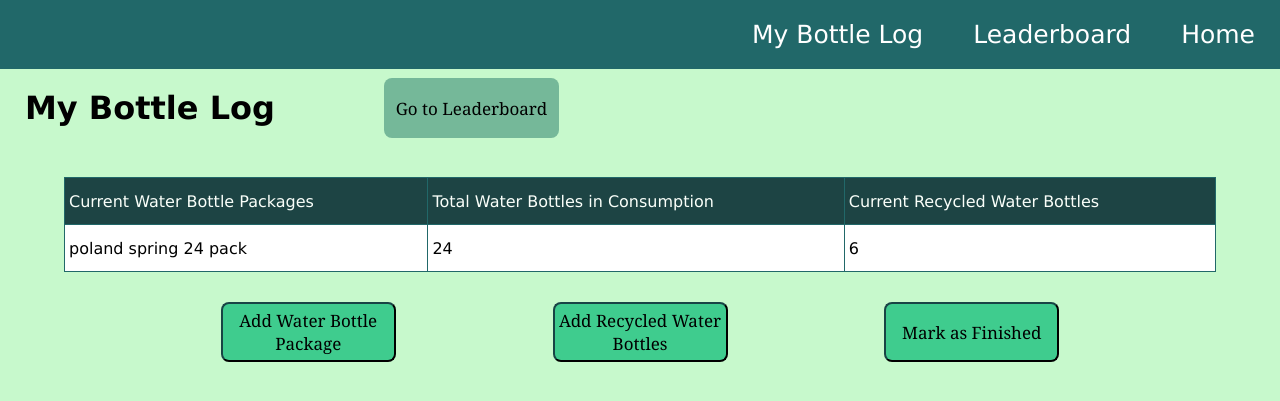
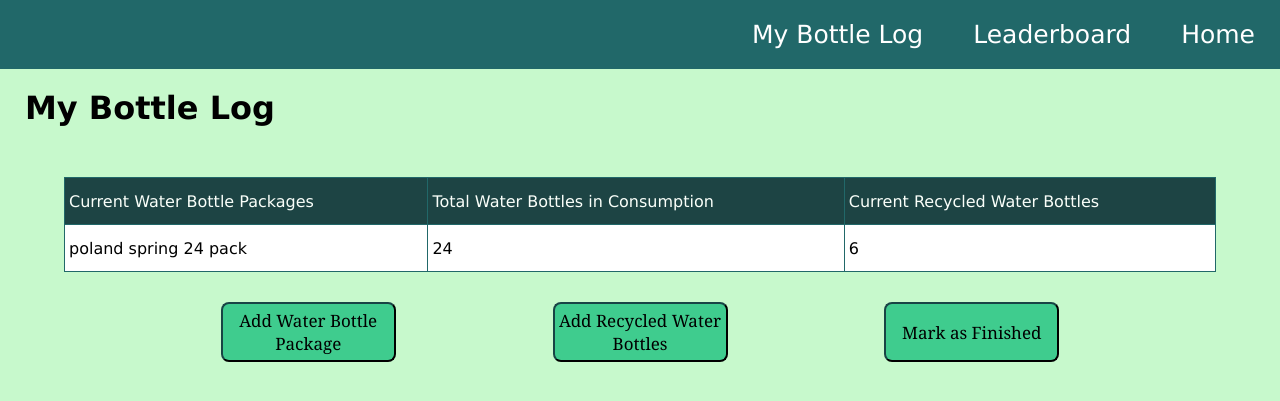
Before and after one commit to pranavik24/go-green-challenge, a Flask app: page /mybottles in a window 1280 px wide. Shown: the top 401 px of the page. Run offline with Flask 2, Linux system fonts and the light colour scheme; a user stored in the database is signed in; data comes from the database, SQL or seed files in the repository.

Commit message:
Update mybottles.html

```diff
--- a/templates/mybottles.html
+++ b/templates/mybottles.html
@@ -18,9 +18,6 @@
   <div id="bottleContainer">
       <h1 id="bottleHeader">
     My Bottle Log</h1>
-    <button id="leaderBtn" onclick="window.location.href = '/leaderboard';">
-      Go to Leaderboard
-    </button>
   </div>
 
 
```
